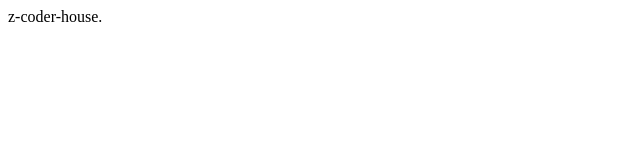
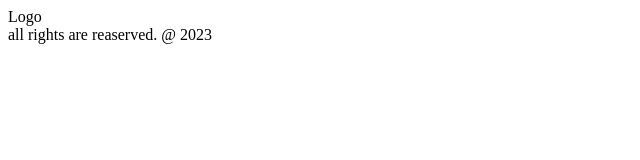
Before and after one commit to Zainulabudin/z-code-house, a plain HTML site: page index.html in a window 1280 px wide. Shown: the whole page, without its empty margins (0-640 px from the left). Drawn offline with Linux system fonts and the light colour scheme.

Commit message:
header and footer added

```diff
--- a/index.html
+++ b/index.html
@@ -8,7 +8,12 @@
 </head>
 <body>
 
-    z-coder-house.
+   <header>
+        <div class="logo">Logo <span class="fa fa-icon"></span></div>
+   </header>
 
+   <footer>
+        all rights are reaserved. @ 2023
+   </footer>
 </body>
 </html>
```
